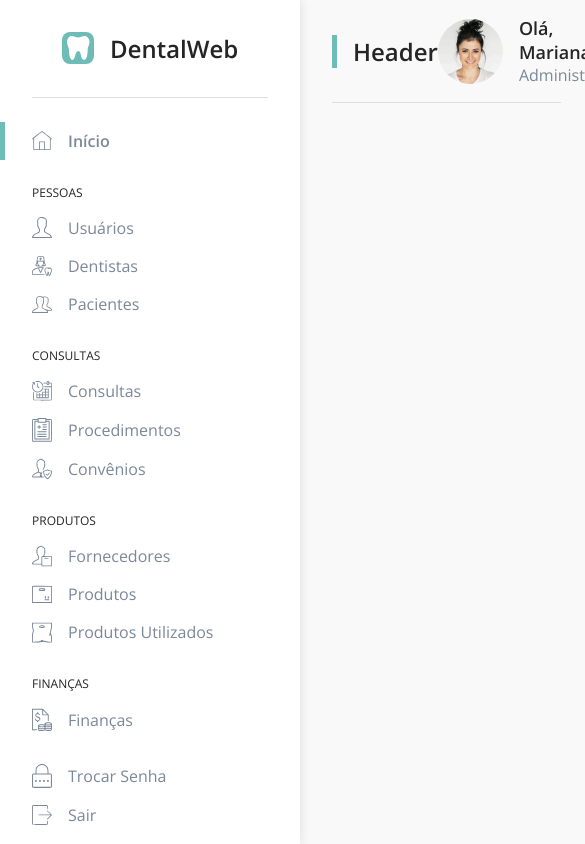
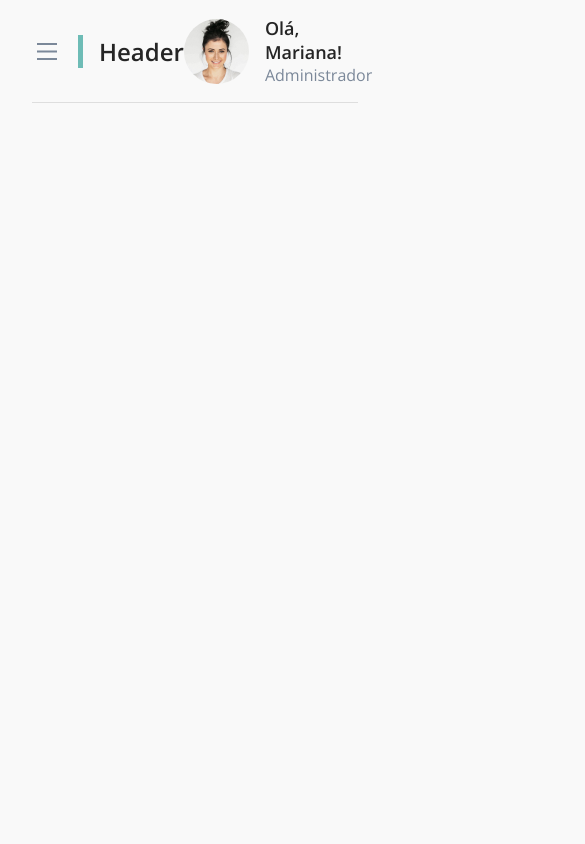
Before and after one commit to WellSantoss/gerenciamento-odontologico, a Vue app: page / in a window 390 px wide. Shown: the top 844 px of the page, 585 px wide, since content can reach past the window. Built offline with nearby package versions, Linux system fonts and the light colour scheme.

Commit message:
menu responsivo

```diff
--- a/src/App.vue
+++ b/src/App.vue
@@ -18,6 +18,14 @@ export default {
   components: {
     Header,
     Menu,
+  },
+  mounted() {
+    const toggleMenu = document.querySelector("button.toggle-menu");
+    const menu = document.querySelector(".menu");
+
+    toggleMenu.addEventListener("click", () => {
+      menu.classList.toggle("active");
+    });
   },
 };
 </script>
@@ -52,4 +60,10 @@ main {
   font-size: 1.8rem;
   font-weight: 600;
 }
+
+@media screen and (max-width: 991px) {
+  main {
+    display: block;
+  }
+}
 </style>
--- a/src/components/Header.vue
+++ b/src/components/Header.vue
@@ -1,5 +1,8 @@
 <template>
   <header>
+    <button class="toggle-menu">
+      <img src="@/assets/menu.svg" alt="Menu" />
+    </button>
     <h1>Header</h1>
 
     <div class="profile">
@@ -27,6 +30,17 @@ header {
   align-items: center;
   justify-content: space-between;
   border-bottom: 1px solid $gray-200;
+  position: relative;
+
+  .toggle-menu {
+    position: absolute;
+    background: transparent;
+    padding: 5px;
+    border: none;
+    cursor: pointer;
+    display: none;
+    left: 0px;
+  }
 }
 
 h1 {
@@ -58,4 +72,16 @@ h1 {
     color: $gray;
   }
 }
+
+@media screen and (max-width: 991px) {
+  header {
+    .toggle-menu {
+      display: block;
+    }
+  }
+
+  h1 {
+    margin-left: 46px;
+  }
+}
 </style>
--- a/src/components/Menu.vue
+++ b/src/components/Menu.vue
@@ -1,5 +1,9 @@
 <template>
+  <transition mode="out-in">
     <div class="menu">
+      <button @click="removeActive">
+        <img src="@/assets/close.svg" alt="Menu" />
+      </button>
       <div class="logo">
         <img src="@/assets/logo.svg" alt="Logo" />
       </div>
@@ -100,16 +104,52 @@
         </ul>
       </nav>
     </div>
+  </transition>
 </template>
 
 <script>
 export default {
   name: "Menu",
+  data() {
+    return {
+      isActive: false,
+    };
+  },
+  methods: {
+    removeActive() {
+      const menu = document.querySelector(".menu");
+
+      menu.classList.add("out");
+
+      setTimeout(() => {
+        menu.classList.remove("out");
+        menu.classList.remove("active");
+      }, 300);
+    },
+  },
 };
 </script>
 
 <style lang="scss" scoped>
 @import "@/style/variaveis.scss";
+
+@keyframes toRight {
+  from {
+    transform: translate3d(-300px, 0, 0);
+  }
+  to {
+    transform: translate3d(0, 0, 0);
+  }
+}
+
+@keyframes toLeft {
+  from {
+    transform: translate3d(0, 0, 0);
+  }
+  to {
+    transform: translate3d(-300px, 0, 0);
+  }
+}
 
 .menu {
   background: $white;
@@ -117,6 +157,26 @@ export default {
   height: 100vh;
   padding: 0px 32px 32px;
   overflow-y: auto;
+  position: relative;
+  z-index: 99;
+
+  &.active {
+    animation: toRight 0.3s forwards;
+  }
+
+  &.out {
+    animation: toLeft 0.3s forwards;
+  }
+
+  button {
+    position: absolute;
+    background: transparent;
+    padding: 5px;
+    border: none;
+    cursor: pointer;
+    display: none;
+    right: -0px;
+  }
 
   &::-webkit-scrollbar {
     width: 16px;
@@ -198,4 +258,21 @@ nav {
     }
   }
 }
+
+@media screen and (max-width: 991px) {
+  .menu {
+    width: 80%;
+    max-width: 300px;
+    position: absolute;
+    display: none;
+
+    button {
+      display: block;
+    }
+
+    &.active {
+      display: block;
+    }
+  }
+}
 </style>
```
Also changed, not shown: src/assets/close.svg (added), src/assets/menu.svg (added). Lines whose indentation alone changed are shown as unchanged.
